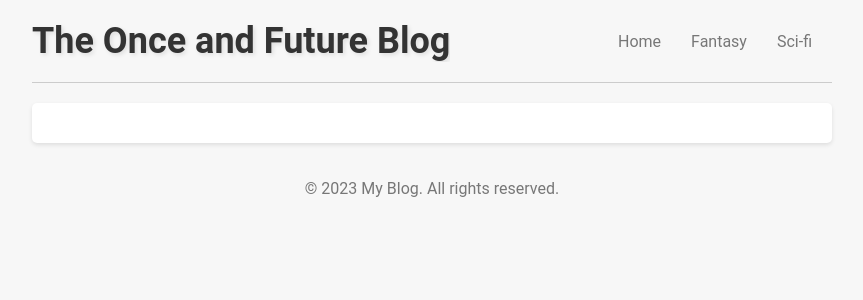
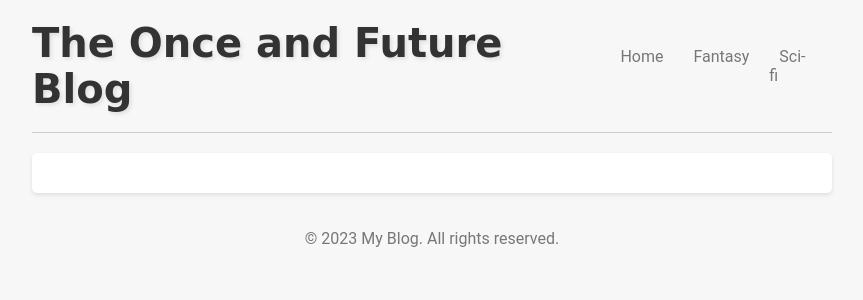
Before and after one commit to Maxington20/DjangoBlog, a Django app: template maxs_blog/blog/templates/blog/base.html in a window 1280 px wide. Shown: the top 300 px of the page, without its empty margins (208-1071 px from the left). Run offline with Django 4.2, Linux system fonts and the light colour scheme; the template is opened without the code that fills it, so the values that code supplies are empty.

Commit message:
fourth commit

```diff
--- a/maxs_blog/blog/templates/blog/base.html
+++ b/maxs_blog/blog/templates/blog/base.html
@@ -30,14 +30,11 @@
         }
 
         h1 {
-            font-size: 36px;
-            font-weight: bold;
+            font-family: 'Pacifico', cursive;
+            font-size: 40px;
             color: #333;
             margin: 0;
             text-shadow: 2px 2px 4px rgba(0, 0, 0, 0.1);
-            white-space: nowrap;
-            overflow: hidden;
-            text-overflow: ellipsis;
         }
 
         nav ul {
@@ -106,7 +103,7 @@
 <body>
     <div class="container">
         <header>
-            <h1>The Once and Future Blog</h1>
+            <h1 class="header-title">The Once and Future Blog</h1>
             <nav>
                 <ul>
                     <li><a href="{% url 'blog:index' %}" {% if request.path == '/' %}class="active-link"{% endif %}>Home</a></li>
```
Also changed, not shown: maxs_blog/blog/management/commands/generate_post_command.py (+5 -3 lines), maxs_blog/db.sqlite3.
